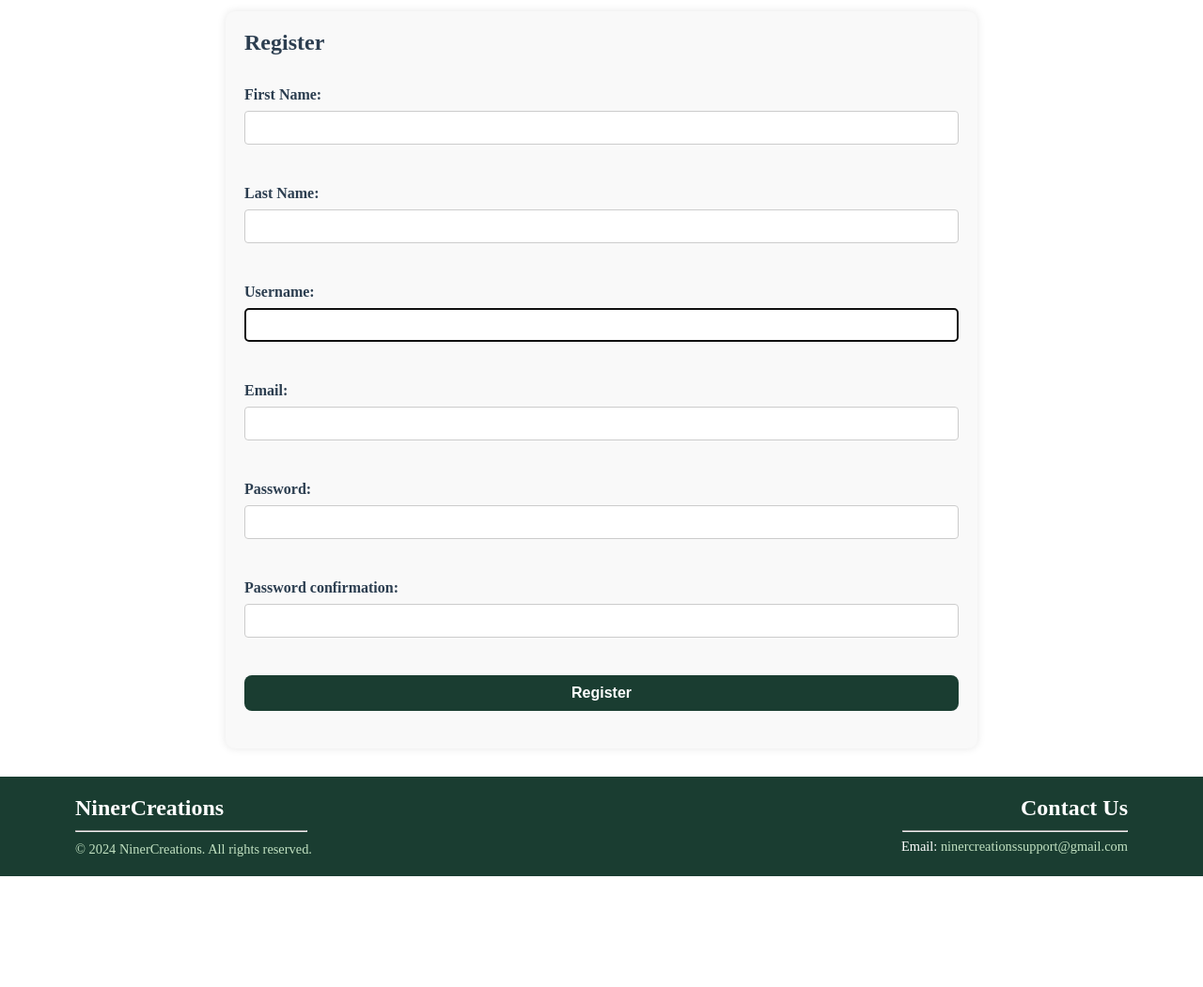
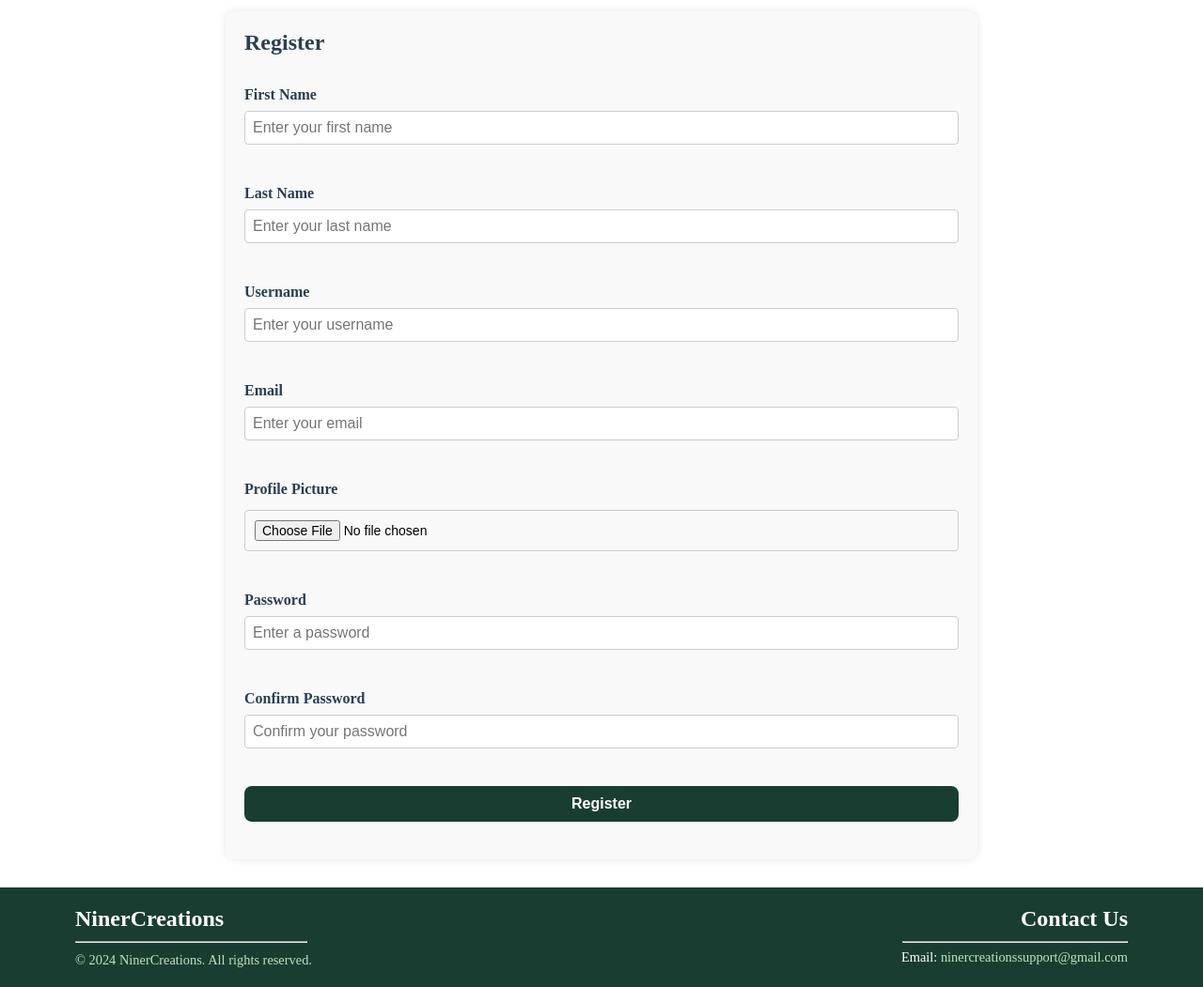
Before and after one commit to JoshMagnotta/NinerCreations, a Django app: page /register/ in a window 1280 px wide. Shown: the part 86-1137 px from the top of the page at 94% size. Before the commit the page ends 1019 px from the top, so only its background shows below. Run offline with Django 5.2, Linux system fonts and the light colour scheme.

Commit message:
Added name and pfp fields to register page

```diff
--- a/NinerCreations/NinerCreations/models.py
+++ b/NinerCreations/NinerCreations/models.py
@@ -74,8 +74,6 @@ class Profile(models.Model):
     bio = models.TextField(blank=True, default='')
     profile_picture = models.ImageField(
         upload_to='profile_pictures/',
-        blank=True,
-        null=True,
         default='profile_pictures/profile-placeholder.png'
     )
 
--- a/NinerCreations/NinerCreations/registerform.py
+++ b/NinerCreations/NinerCreations/registerform.py
@@ -1,13 +1,23 @@
 from django import forms
+from django.contrib.auth.forms import UserCreationForm
 from django.contrib.auth.models import User
-from django.contrib.auth.forms import UserCreationForm
+from .models import Profile
 
 class RegisterForm(UserCreationForm):
-    email = forms.EmailField()
-    first_name = forms.CharField(max_length=30, required=True, label="First Name")
-    last_name = forms.CharField(max_length=30, required=True, label="Last Name")
-
+    first_name = forms.CharField(max_length=30, required=True, help_text='Required.')
+    last_name = forms.CharField(max_length=30, required=True, help_text='Required.')
+    profile_picture = forms.ImageField(required=True, help_text='Required.')
 
     class Meta:
         model = User
         fields = ['username', 'first_name', 'last_name', 'email', 'password1', 'password2']
+
+
+    def save(self, commit=True):
+        # Save the User instance
+        user = super().save(commit=commit)
+        if commit:
+            # Create the Profile instance and save the profile picture
+            profile_picture = self.cleaned_data.get('profile_picture')
+            Profile.objects.create(user=user, profile_picture=profile_picture)
+        return user
--- a/NinerCreations/NinerCreations/templates/base/register.html
+++ b/NinerCreations/NinerCreations/templates/base/register.html
@@ -1,15 +1,22 @@
 {% extends 'base/base.html' %}
+{% load static %}
 
 {% block content %}
 <div class="container mt-4">
-    <h2>Register</h2>
-    <form method="POST">
+    <h2 class="text-center">Register</h2>
+    <form method="POST" enctype="multipart/form-data">
         {% csrf_token %}
 
-      <!-- First Name Field with Error -->
+        <!-- First Name -->
         <div class="form-group">
-        {{ form.first_name.label_tag }}
-        {{ form.first_name }}
+            <label for="first_name">First Name</label>
+            <input
+                type="text"
+                id="first_name"
+                name="first_name"
+                class="form-control"
+                placeholder="Enter your first name"
+            >
             {% if form.first_name.errors %}
                 <div class="error-message">
                     {% for error in form.first_name.errors %}
@@ -19,10 +26,16 @@
             {% endif %}
         </div>
 
-      <!-- Last Name Field with Error -->
+        <!-- Last Name -->
         <div class="form-group">
-        {{ form.last_name.label_tag }}
-        {{ form.last_name }}
+            <label for="last_name">Last Name</label>
+            <input
+                type="text"
+                id="last_name"
+                name="last_name"
+                class="form-control"
+                placeholder="Enter your last name"
+            >
             {% if form.last_name.errors %}
                 <div class="error-message">
                     {% for error in form.last_name.errors %}
@@ -32,10 +45,16 @@
             {% endif %}
         </div>
 
-      <!-- Username Field with Error -->
+        <!-- Username -->
         <div class="form-group">
-        {{ form.username.label_tag }}
-        {{ form.username }}
+            <label for="username">Username</label>
+            <input
+                type="text"
+                id="username"
+                name="username"
+                class="form-control"
+                placeholder="Enter your username"
+            >
             {% if form.username.errors %}
                 <div class="error-message">
                     {% for error in form.username.errors %}
@@ -45,10 +64,16 @@
             {% endif %}
         </div>
 
-      <!-- Email Field with Error -->
+        <!-- Email -->
         <div class="form-group">
-        {{ form.email.label_tag }}
-        {{ form.email }}
+            <label for="email">Email</label>
+            <input
+                type="email"
+                id="email"
+                name="email"
+                class="form-control"
+                placeholder="Enter your email"
+            >
             {% if form.email.errors %}
                 <div class="error-message">
                     {% for error in form.email.errors %}
@@ -58,10 +83,36 @@
             {% endif %}
         </div>
 
-      <!-- Password1 Field with Error -->
+        <!-- Profile Picture -->
         <div class="form-group">
-        {{ form.password1.label_tag }}
-        {{ form.password1 }}
+            <label for="profile_picture">Profile Picture</label>
+            <input
+                type="file"
+                id="profile_picture"
+                name="profile_picture"
+                class="form-control"
+                accept="image/*"
+            >
+            {% if form.profile_picture.errors %}
+                <div class="error-message">
+                    {% for error in form.profile_picture.errors %}
+                        <p>{{ error }}</p>
+                    {% endfor %}
+                </div>
+            {% endif %}
+
+        </div>
+
+        <!-- Password -->
+        <div class="form-group">
+            <label for="password1">Password</label>
+            <input
+                type="password"
+                id="password1"
+                name="password1"
+                class="form-control"
+                placeholder="Enter a password"
+            >
             {% if form.password1.errors %}
                 <div class="error-message">
                     {% for error in form.password1.errors %}
@@ -71,10 +122,16 @@
             {% endif %}
         </div>
 
-      <!-- Password2 Field with Error -->
+        <!-- Confirm Password -->
         <div class="form-group">
-        {{ form.password2.label_tag }}
-        {{ form.password2 }}
+            <label for="password2">Confirm Password</label>
+            <input
+                type="password"
+                id="password2"
+                name="password2"
+                class="form-control"
+                placeholder="Confirm your password"
+            >
             {% if form.password2.errors %}
                 <div class="error-message">
                     {% for error in form.password2.errors %}
@@ -84,7 +141,8 @@
             {% endif %}
         </div>
 
-      <button type="submit" class="btn btn-primary">Register</button>
+        <!-- Submit Button -->
+        <button type="submit" class="btn btn-primary mt-3">Register</button>
     </form>
 </div>
 {% endblock %}
--- a/NinerCreations/NinerCreations/views.py
+++ b/NinerCreations/NinerCreations/views.py
@@ -191,16 +191,17 @@ def login(request):
 #Register account stuff
 def register(request):
     if request.method == 'POST':
-        form = RegisterForm(request.POST)
+        form = RegisterForm(request.POST, request.FILES)  # Include `request.FILES` for file upload
         if form.is_valid():
             form.save()
             username = form.cleaned_data.get('username')
-            messages.success(request, f'Account created for {username}!')
-            return redirect('login')  # Redirect to the login page after registration
+            messages.success(request, f'Account created for {username}! Please log in.')
+            return redirect('login')
+        else:
+            messages.error(request, "Please correct the errors below.")
     else:
         form = RegisterForm()
     return render(request, 'base/register.html', {'form': form})
-
 def handle_invalid_topic_id(request, exception):
     # Render the custom 400 error page
     return render(request, '400.html', status=400)
```
Also changed, not shown: NinerCreations/db.sqlite3, NinerCreations/media/profile_pictures/pfp_0VoUjLY.jpg (added), NinerCreations/media/profile_pictures/pfp_6COVyPN.jpg (added), NinerCreations/media/profile_pictures/pfp_KF06N7F.jpg (added), NinerCreations/media/profile_pictures/profile-placeholder.png (added). Lines whose indentation alone changed are shown as unchanged.
